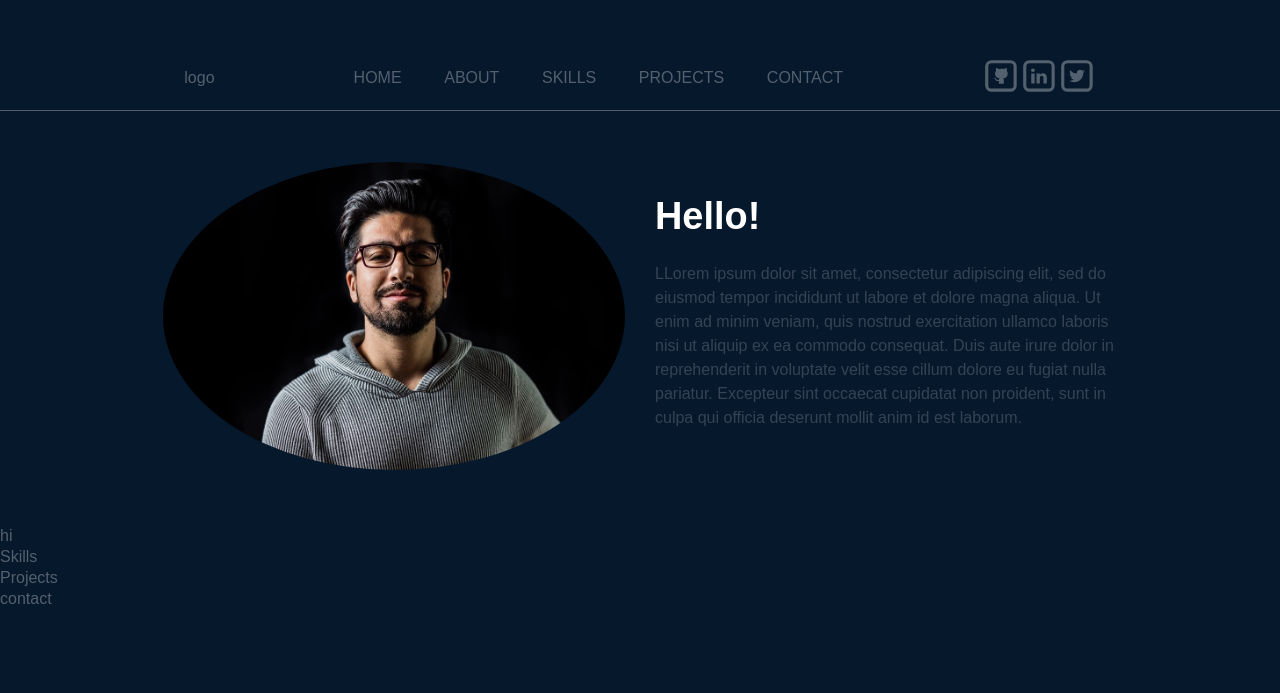
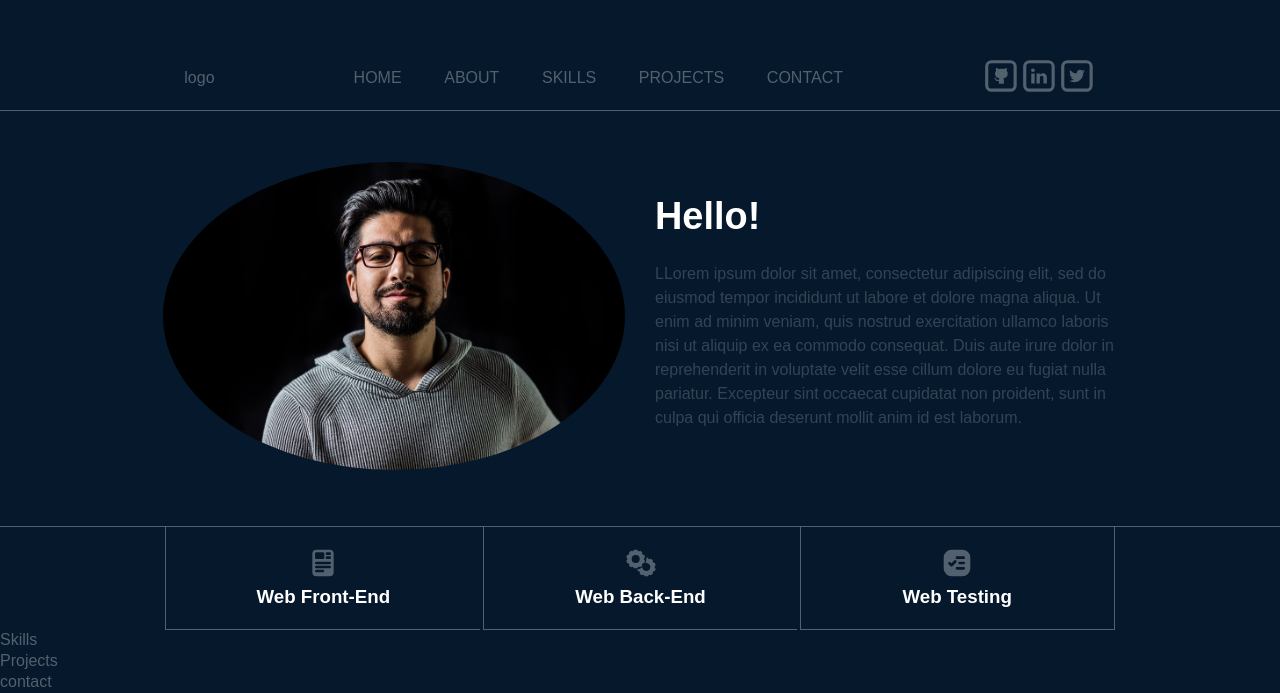
Before and after one commit to Red4lpha/ProfileSite, a React (Create React App) app: page / in a window 1280 px wide. Shown: the part 690-1383 px from the top of the page. Before the commit the page ends 1300 px from the top, so only its background shows below. Built offline with nearby package versions, Linux system fonts and the light colour scheme.

Commit message:
Added the skills divider section content and styling

```diff
--- a/src/App.js
+++ b/src/App.js
@@ -3,6 +3,7 @@ import GlobalStyles from './Components/Styles/Global';
 import Header from './Components/Header';
 import Home from './Components/HomeIntroductory';
 import Welcome from './Components/WelcomeSummary';
+import { DescriptionDivider } from './Components/DescriptionDivider';
 import Skills from './Components/Skills';
 import Projects from './Components/Projects';
 import Contact  from './Components/Contact';
@@ -13,7 +14,8 @@ const theme = {
     bg: '#05182C',
     bodyFont: '#FFFFFF50',
     border: '#FFFFFF50',
-    hover: '#FFFFFF95'
+    hover: '#FFFFFF95',
+    header: '#FFF'
   },
   mobile: '769px',
 }
@@ -30,7 +32,7 @@ function App() {
         <Home headerHeight={headerHeight}/>
         <Header setHeaderHeight={setHeaderHeight}/>
         <Welcome />
-        hi
+        <DescriptionDivider />
         <Skills />
         <Projects />
         <Contact />
--- a/src/Components/DescriptionDivider.js
+++ b/src/Components/DescriptionDivider.js
@@ -0,0 +1,29 @@
+import React from 'react'
+import { StyledDescriptionDivider, StyledSkills } from './Styles/DescriptionDivider.Styled'
+import { StyledContainer } from './Styles/Container.Styled'
+
+/*
+TODO: Fix the border bottom to leave out the gap between each element
+*/
+export const DescriptionDivider = () => {
+  return (
+    <StyledDescriptionDivider >
+      <StyledContainer>
+        <StyledSkills>
+          <div>
+            <svg xmlns="http://www.w3.org/2000/svg" viewBox="-4 -2 24 24" width="32" fill="currentColor"><path d="M3 0h10a3 3 0 0 1 3 3v14a3 3 0 0 1-3 3H3a3 3 0 0 1-3-3V3a3 3 0 0 1 3-3zm8 2a1 1 0 0 0 0 2h2a1 1 0 0 0 0-2h-2zM3 9a1 1 0 1 0 0 2h10a1 1 0 0 0 0-2H3zm0 3a1 1 0 0 0 0 2h10a1 1 0 0 0 0-2H3zm0 3a1 1 0 0 0 0 2h5a1 1 0 0 0 0-2H3zm8-10a1 1 0 0 0 0 2h2a1 1 0 0 0 0-2h-2zM3 2a1 1 0 0 0-1 1v3a1 1 0 0 0 1 1h5a1 1 0 0 0 1-1V3a1 1 0 0 0-1-1H3z"></path></svg>
+            <h3>Web Front-End</h3>
+            </div>
+          <div>
+            <svg xmlns="http://www.w3.org/2000/svg" viewBox="-1 -2 24 24" width="32" fill="currentColor"><path d="M14 5.714a1.474 1.474 0 0 0 0 2.572l-.502 1.684a1.473 1.473 0 0 0-1.553 2.14l-1.443 1.122A1.473 1.473 0 0 0 8.143 14l-2.304-.006a1.473 1.473 0 0 0-2.352-.765l-1.442-1.131A1.473 1.473 0 0 0 .5 9.968L0 8.278a1.474 1.474 0 0 0 0-2.555l.5-1.69a1.473 1.473 0 0 0 1.545-2.13L3.487.77A1.473 1.473 0 0 0 5.84.005L8.143 0a1.473 1.473 0 0 0 2.358.768l1.444 1.122a1.473 1.473 0 0 0 1.553 2.14L14 5.714zM7 10a3 3 0 1 0 0-6 3 3 0 0 0 0 6zm7.393.061a7.976 7.976 0 0 0 .545-4.058L16.144 6a1.473 1.473 0 0 0 2.358.768l1.444 1.122a1.473 1.473 0 0 0 1.553 2.14L22 11.714a1.474 1.474 0 0 0 0 2.572l-.502 1.684a1.473 1.473 0 0 0-1.553 2.14l-1.443 1.122a1.473 1.473 0 0 0-2.359.768l-2.304-.006a1.473 1.473 0 0 0-2.352-.765l-1.442-1.131a1.473 1.473 0 0 0-1.545-2.13l-.312-1.056a7.964 7.964 0 0 0 3.821-1.674 3 3 0 1 0 2.384-3.177z"></path></svg>
+            <h3>Web Back-End</h3>
+          </div>
+          <div>
+            <svg xmlns="http://www.w3.org/2000/svg" viewBox="-2 -2 24 24" width="32" fill="currentColor"><path d="M6 0h8a6 6 0 0 1 6 6v8a6 6 0 0 1-6 6H6a6 6 0 0 1-6-6V6a6 6 0 0 1 6-6zm6 9a1 1 0 0 0 0 2h3a1 1 0 1 0 0-2h-3zm-2 4a1 1 0 0 0 0 2h5a1 1 0 1 0 0-2h-5zm0-8a1 1 0 1 0 0 2h5a1 1 0 0 0 0-2h-5zm-4.172 5.243l-.707-.707a1 1 0 1 0-1.414 1.414l1.414 1.414a1 1 0 0 0 1.415 0l2.828-2.828A1 1 0 0 0 7.95 8.12l-2.122 2.122z"></path></svg>
+            <h3>Web Testing</h3>
+          </div>
+        </StyledSkills>
+      </StyledContainer>
+    </StyledDescriptionDivider>
+  )
+}
--- /dev/null
+++ b/src/Components/Styles/DescriptionDivider.Styled.js
@@ -0,0 +1,24 @@
+import styled from "styled-components";
+
+export const StyledDescriptionDivider = styled.section`
+  border-top: 0.5px solid ${({ theme }) => theme.dark.border};
+`
+
+export const StyledSkills = styled.div`
+  display: flex;
+  flex-direction: row;
+  align-items: center;
+  justify-content: space-evenly;
+
+  & > div {
+    flex-basis: 33%;
+    text-align: center;
+    border: 0.5px solid ${({ theme }) => theme.dark.border};
+    border-right: 0;
+    border-top: 0;
+    padding: 20px 0;
+  }
+  & > div:last-child {
+    border-right: 0.5px solid ${({ theme }) => theme.dark.border};
+  }
+`
--- a/src/Components/Styles/Global.js
+++ b/src/Components/Styles/Global.js
@@ -55,6 +55,9 @@ const GlobalStyles = createGlobalStyle`
     color: inherit;
     text-decoration: none;
   }
+  h1,h2,h3,h4,h5 {
+    color: ${({ theme }) => theme.dark.header};
+  }
 
 /*
 Perfect fourth from type-scale.com
--- a/src/Components/Styles/Welcome.Styled.js
+++ b/src/Components/Styles/Welcome.Styled.js
@@ -17,7 +17,6 @@ export const StyledWelcomeWrapper = styled.div`
     border-radius: 50%;
   }
   h2 {
-    color: #fff;
     font-size: var(--font-3xl);
     padding-bottom: 20px;
   }
```
